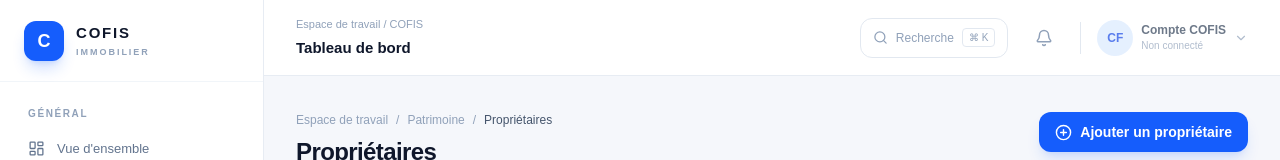
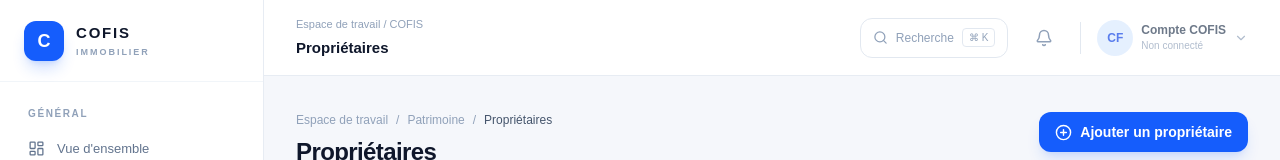
Before and after one commit to ethel954-tech/Cofis-immobilier, a Next.js app: page /proprietaires in a window 1280 px wide. Shown: the top 160 px of the page. Built offline with nearby package versions, Linux system fonts and the light colour scheme.

Commit message:
Make application header title follow current route

```diff
--- a/src/components/navigation/EnteteApplication.tsx
+++ b/src/components/navigation/EnteteApplication.tsx
@@ -1,11 +1,33 @@
+"use client";
+
 import { Bell, ChevronDown, Search } from "lucide-react";
+import { usePathname } from "next/navigation";
+
+const titresPages: Record<string, string> = {
+  "/dashboard": "Tableau de bord",
+  "/proprietaires": "Propriétaires",
+  "/immeubles": "Immeubles",
+  "/unites": "Unités / Logements",
+  "/locataires": "Locataires",
+  "/baux": "Baux",
+  "/echeances": "Échéances",
+  "/paiements": "Paiements",
+  "/impayes": "Impayés",
+  "/depenses": "Dépenses",
+  "/reversements": "Reversements",
+  "/rapports": "Rapports",
+  "/parametres": "Paramètres",
+};
 
 export function EnteteApplication() {
+  const cheminActuel = usePathname();
+  const titre = titresPages[cheminActuel] ?? "Espace COFIS";
+
   return (
     <header className="sticky top-0 z-20 flex h-[76px] items-center justify-between border-b border-slate-200/80 bg-white/95 px-5 backdrop-blur md:px-8">
       <div>
         <p className="text-[11px] font-medium text-slate-400">Espace de travail / COFIS</p>
-        <h1 className="mt-1 text-[15px] font-bold text-slate-900">Tableau de bord</h1>
+        <h1 className="mt-1 text-[15px] font-bold text-slate-900">{titre}</h1>
       </div>
       <div className="flex items-center gap-2 md:gap-4">
         <button type="button" aria-label="Recherche (bientôt disponible)" disabled className="hidden h-10 items-center gap-2 rounded-xl border border-slate-200 px-3 text-xs text-slate-400 sm:flex">
```
